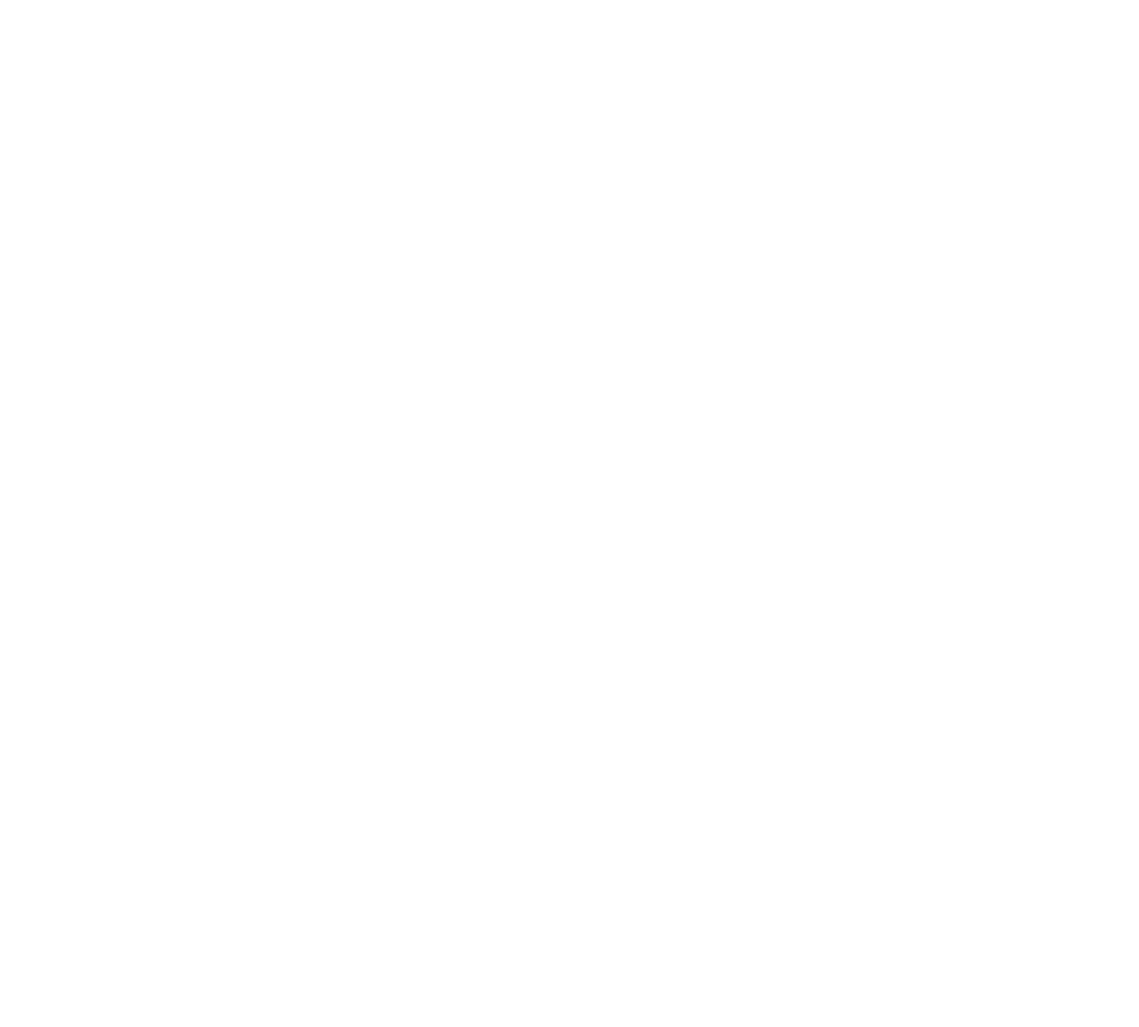
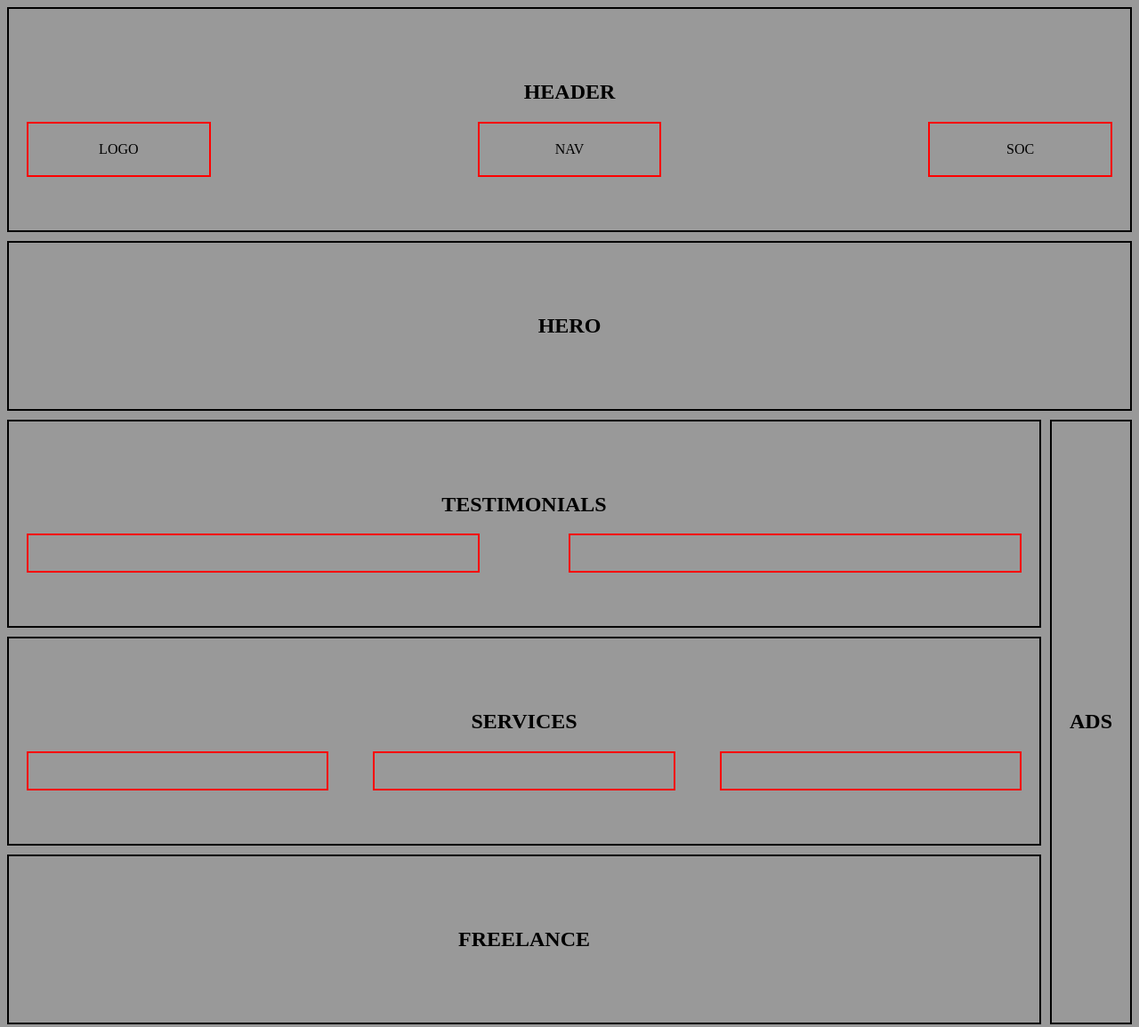
Before and after one commit to vadimmozeiko/12-grid, a plain HTML site: page index.html in a window 1280 px wide. Shown: the top 1155 px of the page at 89% size. Before the commit the page ends 800 px from the top, so only its background shows below. Drawn offline with Linux system fonts and the light colour scheme.

Commit message:
grid desktop and tablet

```diff
--- a/index.html
+++ b/index.html
@@ -5,8 +5,37 @@
     <meta http-equiv="X-UA-Compatible" content="IE=edge">
     <meta name="viewport" content="width=device-width, initial-scale=1.0">
     <title>Grid layout</title>
+    <link rel="stylesheet" href="style.css">
 </head>
 <body>
-
+    <header class="header">
+        <h2>HEADER</h2>
+        <div class="header_boxes">
+            <div class="logo">LOGO</div>
+            <div class="nav">NAV</div>
+            <div class="socials">SOC</div>
+        </div>
+    </header>
+    <section class="hero"><h2>HERO</h2></section>
+    <section class="ads"><h2>ADS</h2></section>
+    <section class="services">
+        <h2>SERVICES</h2>
+        <div class="services_boxes">
+            <div class="service-box"></div>
+            <div class="service-box"></div>
+            <div class="service-box"></div>
+        </div>
+    </section>
+    <section class="freelance">
+        <h2>FREELANCE</h2>
+    </section>
+    <section class="testimonials">
+        <h2>TESTIMONIALS</h2>
+        <div class="testimonials_boxes">
+            <div class="testimonials-box"></div>
+            <div class="testimonials-box"></div>
+        </div>
+    </section>
+    <footer class="footer"><h2>FOOTER</h2></footer>
 </body>
 </html>
--- a/style.css
+++ b/style.css
@@ -0,0 +1,153 @@
+body {
+    background-color: #999;
+    display: grid;
+    grid-template-columns: 1fr;
+    gap: 10px;
+    grid-template-areas:
+    'header header header'
+    'hero hero hero'
+    'hero hero hero'
+    'testimonials testimonials ads'
+    'testimonials testimonials ads'
+    'services services ads'
+    'freelance freelance ads'
+    'footer footer footer';
+}
+
+body > * {
+    padding: 60px 20px;
+    text-align: center;
+}
+
+.header {
+    border: 2px solid black;
+    grid-area: header;
+}
+
+.header_boxes {
+    display: grid;
+    grid-template-columns: 1fr 1fr 1fr;
+    justify-content:space-between;
+    gap: 300px
+}
+
+.header_boxes > div {
+    border: 2px solid red;
+    padding: 20px 15px;
+}
+
+.hero {
+    border: 2px solid black;
+    grid-area: hero;
+}
+
+.ads {
+    border: 2px solid black;
+    grid-area: ads;
+    display: grid;
+    align-content: center;
+}
+
+.services {
+    border: 2px solid black;
+    grid-area: services;
+}
+
+.services_boxes {
+    display: grid;
+    grid-template-columns: 1fr 1fr 1fr;
+    justify-content:space-between;
+    gap: 50px;
+}
+
+.services_boxes > div {
+    border: 2px solid red;
+    padding: 20px 50px;
+}
+
+
+.freelance {
+    border: 2px solid black;
+    grid-area: freelance;
+}
+
+.testimonials {
+    border: 2px solid black;
+    grid-area: testimonials;
+
+}
+
+.testimonials_boxes {
+    display: grid;
+    grid-template-columns: 1fr 1fr;
+    justify-content:space-between;
+    gap: 100px;
+}
+
+.testimonials_boxes > div {
+    border: 2px solid red;
+    padding: 20px 100px;
+}
+
+.footer {
+    border: 2px solid black;
+    grid-area: footer;
+}
+
+
+@media (max-width: 992px){
+    body {
+        grid-template-areas:
+        'header header'
+        'hero hero'
+        'hero hero'
+        'services services'
+        'testimonials testimonials'
+        'freelance freelance'
+        'footer footer';
+    }
+    .header_boxes {
+        grid-template-columns: 1fr 1fr;
+        justify-content:space-between;
+        gap: 200px
+    }
+    .ads {
+        display: none;
+    }
+    .nav {
+        display: none;
+    }
+}
+
+@media (max-width: 592px) {
+    body {
+        grid-template-areas:
+        'header'
+        'hero'
+        'services'
+        'freelance'
+        'testimonials'
+        'footer'
+        'nav';
+    }
+    .header_boxes {
+        display: none;
+    }
+    .services_boxes {
+        grid-template-columns: 1fr;
+        gap: 20px;
+    }
+    .testimonials_boxes {
+        grid-template-columns: 1fr;
+        gap: 20px;
+    }
+    .nav {
+        display: grid;
+        border: 2px solid green;
+        grid-area: nav;
+        /* display: grid;
+        grid-area: nav;
+        border: 2px solid black;
+        padding: 100px; */
+    }
+}
```
